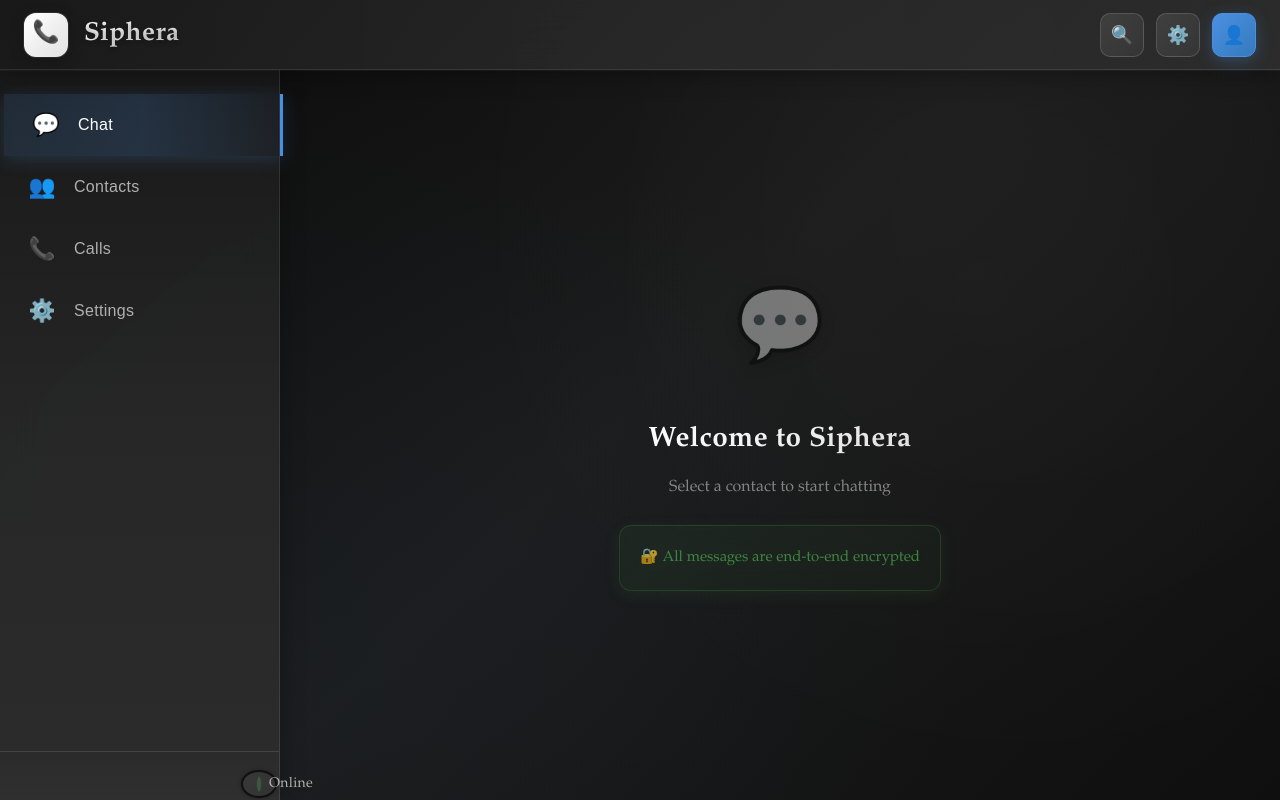
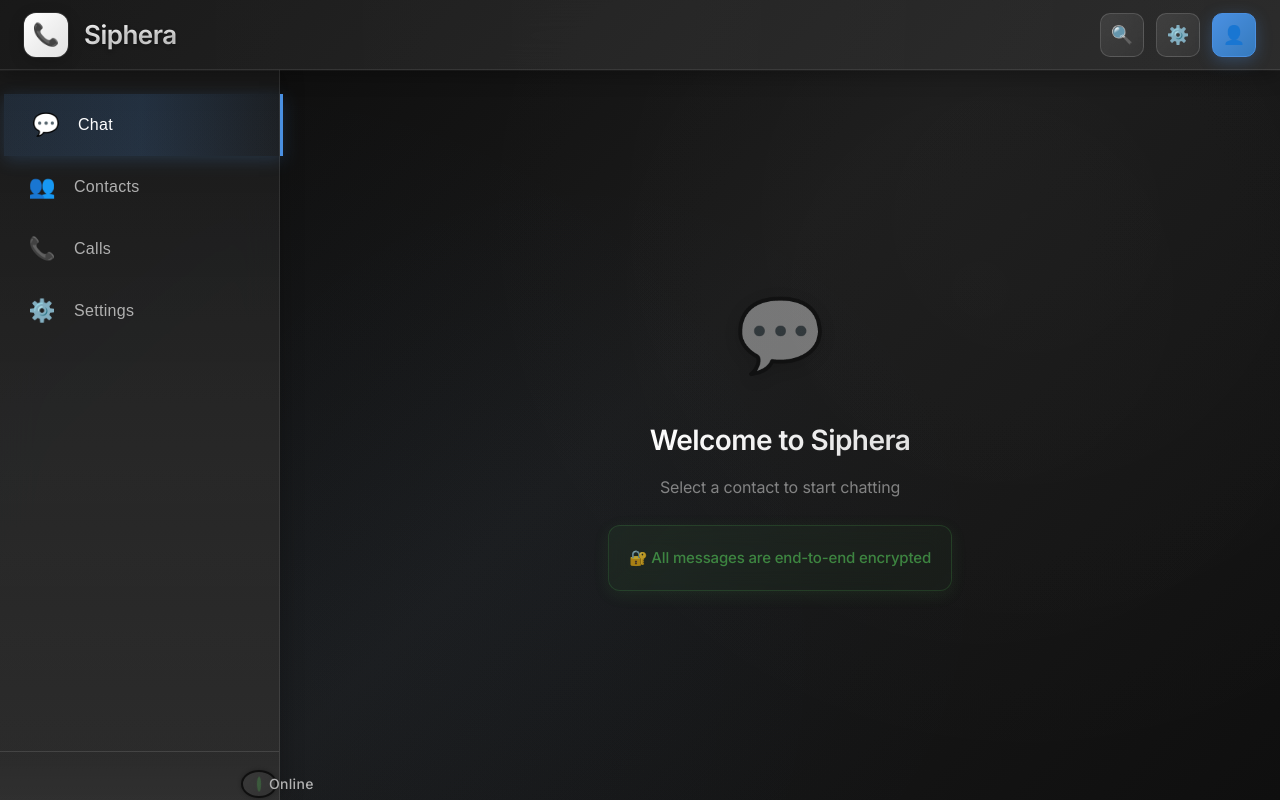
Before and after one commit to pythagoras-19/siphera, a React (Create React App) app: page / in a window 1280 px wide. Built offline with nearby package versions, Linux system fonts and the light colour scheme.

Commit message:
Update typography to Inter font: sleeker, modern sans-serif design with improved readability

```diff
--- a/public/index.html
+++ b/public/index.html
@@ -7,7 +7,7 @@
     <meta name="theme-color" content="#000000" />
     <meta
       name="description"
-      content="Web site created using create-react-app"
+      content="Siphera - A modern unified communications app with end-to-end encryption"
     />
     <link rel="apple-touch-icon" href="%PUBLIC_URL%/logo192.png" />
     <!--
@@ -24,7 +24,11 @@
       work correctly both with client-side routing and a non-root public URL.
       Learn how to configure a non-root public URL by running `npm run build`.
     -->
-    <title>React App</title>
+    <!-- Inter Font from Google Fonts -->
+    <link rel="preconnect" href="https://fonts.googleapis.com">
+    <link rel="preconnect" href="https://fonts.gstatic.com" crossorigin>
+    <link href="https://fonts.googleapis.com/css2?family=Inter:wght@300;400;500;600;700&display=swap" rel="stylesheet">
+    <title>Siphera - Unified Communications</title>
   </head>
   <body>
     <noscript>You need to enable JavaScript to run this app.</noscript>
--- a/src/App.css
+++ b/src/App.css
@@ -5,13 +5,15 @@
 }
 
 body {
-  font-family: 'Garamond', 'Times New Roman', serif;
+  font-family: 'Inter', -apple-system, BlinkMacSystemFont, 'SF Pro Display', 'Segoe UI', 'Roboto', 'Helvetica Neue', Arial, sans-serif;
   -webkit-font-smoothing: antialiased;
   -moz-osx-font-smoothing: grayscale;
   background: linear-gradient(135deg, #0a0a0a 0%, #1a1a1a 50%, #0f0f0f 100%);
   color: #ffffff;
   overflow: hidden;
   line-height: 1.6;
+  font-weight: 400;
+  letter-spacing: -0.01em;
 }
 
 .App {
@@ -72,6 +74,7 @@
   -webkit-background-clip: text;
   -webkit-text-fill-color: transparent;
   background-clip: text;
+  letter-spacing: -0.02em;
 }
 
 .calls-view p,
@@ -79,6 +82,7 @@
   font-size: 16px;
   opacity: 0.8;
   line-height: 1.6;
+  font-weight: 400;
 }
 
 /* Scrollbar styling */
@@ -151,6 +155,7 @@
   transition: all 0.3s cubic-bezier(0.4, 0, 0.2, 1);
   cursor: pointer;
   backdrop-filter: blur(10px);
+  font-family: inherit;
 }
 
 .btn-modern:hover {
@@ -163,3 +168,36 @@
 .btn-modern:active {
   transform: translateY(0);
 }
+
+/* Typography utilities */
+.font-light {
+  font-weight: 300;
+}
+
+.font-normal {
+  font-weight: 400;
+}
+
+.font-medium {
+  font-weight: 500;
+}
+
+.font-semibold {
+  font-weight: 600;
+}
+
+.font-bold {
+  font-weight: 700;
+}
+
+.tracking-tight {
+  letter-spacing: -0.025em;
+}
+
+.tracking-normal {
+  letter-spacing: -0.01em;
+}
+
+.tracking-wide {
+  letter-spacing: 0.025em;
+}
--- a/src/components/ChatArea.css
+++ b/src/components/ChatArea.css
@@ -53,7 +53,7 @@
   -webkit-background-clip: text;
   -webkit-text-fill-color: transparent;
   background-clip: text;
-  letter-spacing: 0.5px;
+  letter-spacing: -0.02em;
 }
 
 .no-chat-selected p {
@@ -143,7 +143,7 @@
   margin: 0;
   font-size: 18px;
   font-weight: 600;
-  letter-spacing: 0.3px;
+  letter-spacing: -0.01em;
 }
 
 .contact-status-row {
@@ -329,7 +329,8 @@
   color: #ffffff;
   font-size: 15px;
   line-height: 1.5;
-  letter-spacing: 0.2px;
+  letter-spacing: -0.01em;
+  font-weight: 400;
 }
 
 .message-meta {
--- a/src/components/Header.css
+++ b/src/components/Header.css
@@ -85,14 +85,14 @@
 .app-title {
   color: #ffffff;
   font-size: 26px;
-  font-weight: 700;
+  font-weight: 600;
   margin: 0;
   background: linear-gradient(135deg, #ffffff 0%, #e0e0e0 100%);
   -webkit-background-clip: text;
   -webkit-text-fill-color: transparent;
   background-clip: text;
   text-shadow: 0 2px 4px rgba(0, 0, 0, 0.3);
-  letter-spacing: 0.5px;
+  letter-spacing: -0.02em;
 }
 
 .header-actions {
--- a/src/index.css
+++ b/src/index.css
@@ -1,15 +1,17 @@
 body {
   margin: 0;
-  font-family: 'Garamond', 'Times New Roman', serif;
+  font-family: 'Inter', -apple-system, BlinkMacSystemFont, 'SF Pro Display', 'Segoe UI', 'Roboto', 'Helvetica Neue', Arial, sans-serif;
   -webkit-font-smoothing: antialiased;
   -moz-osx-font-smoothing: grayscale;
-  background: #0f0f0f;
+  background: linear-gradient(135deg, #0a0a0a 0%, #1a1a1a 50%, #0f0f0f 100%);
   color: #ffffff;
   overflow: hidden;
+  font-weight: 400;
+  letter-spacing: -0.01em;
 }
 
 code {
-  font-family: 'Courier New', monospace;
+  font-family: 'SF Mono', 'Monaco', 'Inconsolata', 'Roboto Mono', 'Source Code Pro', 'Courier New', monospace;
 }
 
 html, body, #root {
```
